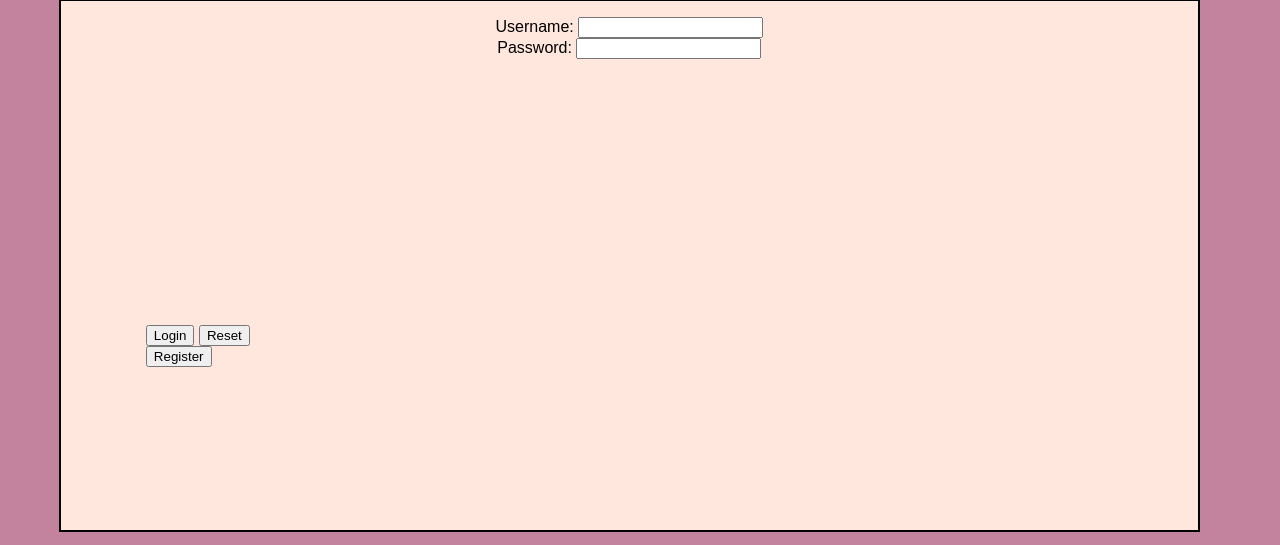
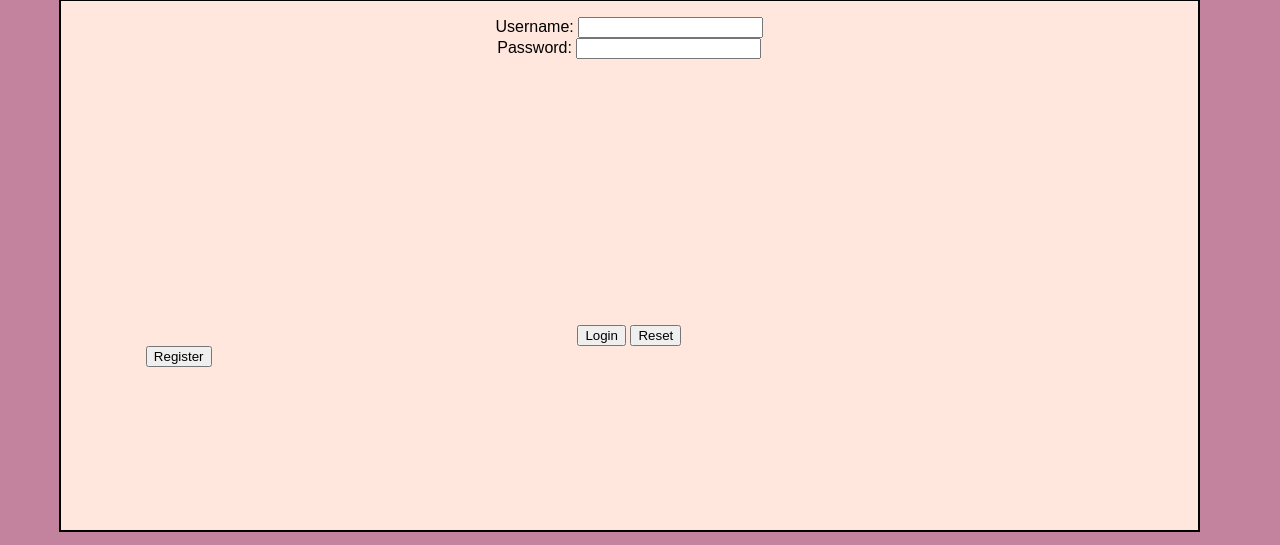
Before and after one commit to hortonwhy/-Travel, a PHP site: page /anime.php in a window 1280 px wide. Shown: the part 118-663 px from the top of the page. Run offline with PHP 8.4, Linux system fonts and the light colour scheme; data that the repository does not hold is empty.

Commit message:
login update

```diff
--- a/anime.php
+++ b/anime.php
@@ -66,9 +66,10 @@ if (!isset($_SESSION["loggedIn"])) {
 		<label>Username: <input type="text" name="username"></label> <br>
 		<label>Password: <input type="password" name="password"></label> <br>
             </div>
-
+            <div id = "button">
 		<input type="submit" value="Login">
 		<input type="reset" value="Reset">
+            </div>
               </form>
 		<form method='post' action="./anime.php">
 		<input type="submit" name = "register" value = "Register">
--- a/main.css
+++ b/main.css
@@ -94,6 +94,10 @@ svg .niigata:hover path.niigata{
   height: 60%;
   text-align:center;
   /*align:center;*/
+}
+
+#button {
+  text-align: center;
 }
 
 #description {
```
